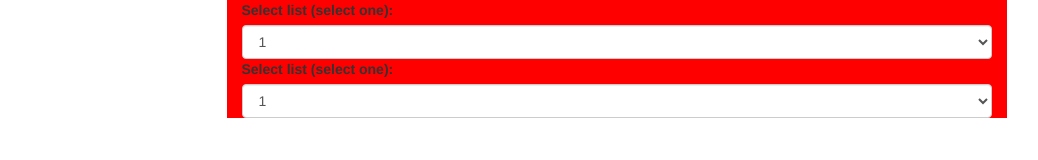
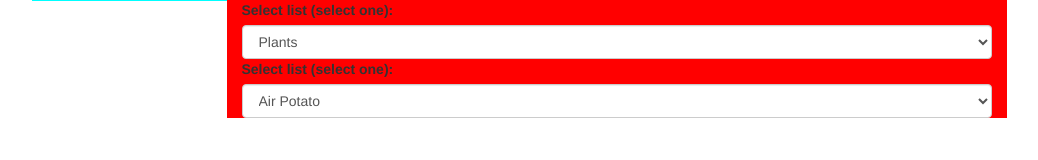
Before and after one commit to thinkamingo/habitat-defenders, a plain HTML site: page webui/report.html in a window 1280 px wide. Shown: the whole page, without its empty margins (121-1159 px from the left). Drawn offline with nearby package versions, Linux system fonts and the light colour scheme; some packages are replaced by stand-ins of ours.

Commit message:
select from json working, mostly

```diff
--- a/webui/report.html
+++ b/webui/report.html
@@ -21,23 +21,15 @@ height:400px;
 
 <div class="container">
   <div class="row">
-    <div class="hidden-xs col-sm-2 col-md-offset-1" style="backgroind-color: cyan"></div>
+    <div class="hidden-xs col-sm-2 col-md-offset-1" style="background-color: cyan"></div>
     <div class="about col-xs-12 col-sm-10 col-md-8" style="background-color: red">
 
       <label for="sel1">Select list (select one):</label>
-      <select class="form-control" id="sel1">
-        <option>1</option>
-        <option>2</option>
-        <option>3</option>
-        <option>4</option>
+      <select class="form-control" id="meta">
       </select>
 
       <label for="sel1">Select list (select one):</label>
-      <select class="form-control" id="sel1">
-        <option>1</option>
-        <option>2</option>
-        <option>3</option>
-        <option>4</option>
+      <select class="form-control" id="species">
       </select>
 
 </div>
@@ -48,19 +40,44 @@ height:400px;
 <!-- Latest compiled and minified JavaScript -->
 <script src="https://maxcdn.bootstrapcdn.com/bootstrap/3.3.7/js/bootstrap.min.js" integrity="sha384-Tc5IQib027qvyjSMfHjOMaLkfuWVxZxUPnCJA7l2mCWNIpG9mGCD8wGNIcPD7Txa" crossorigin="anonymous"></script>
 <script>
+var speciesMeta;
 
-var jsonData = $.parseJSON("data"));
+$(document).ready(function(){
 
-var $select = $('#mySelectID');
-$(jsonData).each(function (index, o) {
-    var $option = $("<option/>").attr("value", o.CODE).text(o.NAMEVAR);
-    $select.append($option);
+	$.getJSON('species-meta.json', function(result) {
+		speciesMeta = result.speciesMeta;
+		var options = $("#meta");
+		options.empty();
+		$.each(result.speciesMeta, function(i,item) {
+			options.append($("<option />").val(item.json).text(item.name));
+		});
+		$.getJSON(speciesMeta[0].json, function(result) {
+			var options = $("#species");
+			options.empty();
+			$.each(result.species, function(i,item) {
+				options.append($("<option />").val(item.id).text(item.name));
+			});
+		});
+	});
+
+
+
+	$( "#meta" ).change(function() {
+		//alert( "Handler for .change() called." );
+//alert(speciesMeta[$("#meta").prop('selectedIndex')].json);
+
+			$.getJSON(speciesMeta[$("#meta").prop('selectedIndex')].json, function(result) {
+				var options = $("#species");
+				options.empty();
+				$.each(result.species, function(i,item) {
+					options.append($("<option />").val(item.id).text(item.name));
+				});
+			});
+	});
+
 });
 
 </script>
-<script async defer
-src="https://maps.googleapis.com/maps/api/js?key=AIzaSyDAHFkF69g_I5w5anCzCndeOvjmaPHdCV4&callback=initMap"></script>
-
 
 </body>
 </html>
--- a/webui/species-birds.json
+++ b/webui/species-birds.json
@@ -1,8 +1,8 @@
 {
     "type": "SpeciesCollection",
     "species": [{
-    "name": "Duck", "id": 1,
+    "name": "Duck", "id": 1
     }, {
-    "name": "Fire Ant", "id": 2,
+    "name": "Fire Ant", "id": 2
     }]
 }
--- a/webui/species-meta.json
+++ b/webui/species-meta.json
@@ -1,8 +1,12 @@
 {
-    "type": "SpeciesMetaCollection",
-    "speciesMeta": [{
-    "name": "Plants", "id": 1, "json": "species-plants.json",
-    }, {
-    "name": "Birds", "id": 2, "json": "species-birds.json",
-    }]
+	"type": "SpeciesMetaCollection",
+	"speciesMeta": [{
+		"name": "Plants",
+		"id": 1,
+		"json": "species-plants.json"
+	}, {
+		"name": "Birds",
+		"id": 2,
+		"json": "species-birds.json"
+	}]
 }
--- a/webui/species-plants.json
+++ b/webui/species-plants.json
@@ -1,8 +1,8 @@
 {
     "type": "SpeciesCollection",
     "species": [{
-    "name": "Air Potato", "id": 1,
+    "name": "Air Potato", "id": 1
     }, {
-    "name": "Duckweed", "id": 2,
+    "name": "Duckweed", "id": 2
     }]
 }
```
